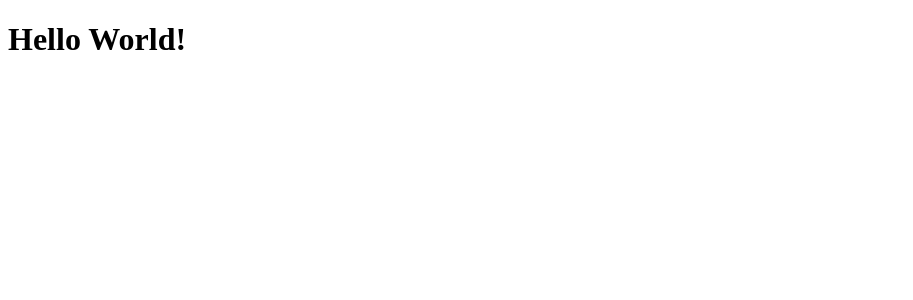
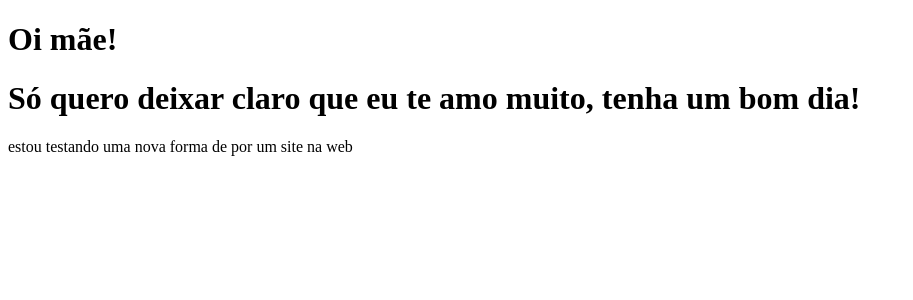
Before and after one commit to SamuelLeutner/clone-tabnews, a Next.js app: page / in a window 1280 px wide. Shown: the top 300 px of the page, without its empty margins (0-913 px from the left). Built offline with nearby package versions, Linux system fonts and the light colour scheme.

Commit message:
change on the home file

```diff
--- a/pages/index.js
+++ b/pages/index.js
@@ -1,5 +1,11 @@
 function Home() {
-   return <h1>Hello World!</h1>
+   return (
+    <main>
+        <h1>Oi mãe!</h1>
+        <h1>Só quero deixar claro que eu te amo muito, tenha um bom dia!</h1>
+        <p>estou testando uma nova forma de por um site na web</p>
+    </main>
+   )
 }
 
 export default Home
```
